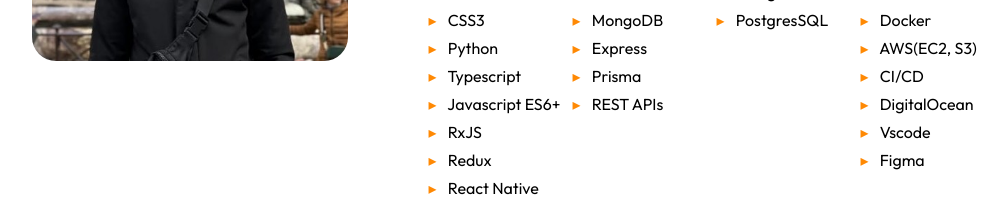
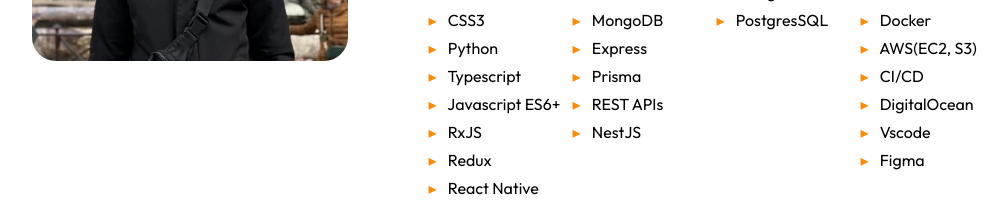
Before and after one commit to TheBernieA/portfolio.v1, a Next.js app: page / in a window 1280 px wide. Shown: the part 1240-1448 px from the top of the page, without its empty margins (122-1130 px from the left). Built offline with nearby package versions, Linux system fonts and the light colour scheme; a web font is replaced by a local one.

Commit message:
added nestjs and skills file

```diff
--- a/components/About.tsx
+++ b/components/About.tsx
@@ -1,4 +1,5 @@
-import { aboutMe, backend, database, frontend, tools } from "@/database";
+import { aboutMe } from "@/database";
+import { backend, database, frontend, tools } from "@/database/skills";
 import { assets } from "@/public/assets";
 import { motion } from "motion/react";
 import Image from "next/image";
--- a/components/WorkExperience.tsx
+++ b/components/WorkExperience.tsx
@@ -27,9 +27,9 @@
       <div className="flex flex-col md:flex-row text-white min-h-[35rem] md:p-10">
         <div className="w-full md:w-1/4 border-b md:border-b-0 md:border-r border-gray-700 pr-5">
           <ul className="flex md:flex-col overflow-x-auto">
-            {Object.keys(experiences).map((company) => (
+            {Object.keys(experiences).map((company, index) => (
               <li
-                key={company}
+                key={index}
                 className={`cursor-pointer py-2 px-3 rounded-md text-gray-900 whitespace-nowrap ${activeJob === company
                   ? "bg-orange-400 text-gray-900"
                   : "hover:bg-gray-700/50 hover:text-white"
--- a/database/index.ts
+++ b/database/index.ts
@@ -46,33 +46,3 @@
   { name: "github", url: "https://github.com/TheBernieA" },
   { name: "linkedin", url: "https://www.linkedin.com/in/theberniea/" },
 ];
-
-export const frontend = [
-  "HTML5",
-  "CSS3",
-  "Python",
-  "Typescript",
-  "Javascript ES6+",
-  "RxJS",
-  "Redux",
-  "React Native",
-  "Ngrx",
-  "Angular > 12",
-  "Reactjs",
-  "Nextjs",
-  "Tailwind",
-  "Bootstrap",
-  "Motion framer",
-  "Material Design",
-];
-export const backend = ["NodeJS", "MongoDB", "Express", "Prisma", "REST APIs"];
-export const database = ["MongoDB", "PostgresSQL"];
-export const tools = [
-  "Git/GitHub",
-  "Docker",
-  "AWS(EC2, s3)",
-  "CI/CD",
-  "DigitalOcean",
-  "vscode",
-  "figma",
-];
--- /dev/null
+++ b/database/skills.ts
@@ -0,0 +1,36 @@
+export const frontend = [
+  "HTML5",
+  "CSS3",
+  "Python",
+  "Typescript",
+  "Javascript ES6+",
+  "RxJS",
+  "Redux",
+  "React Native",
+  "Ngrx",
+  "Angular > 12",
+  "Reactjs",
+  "Nextjs",
+  "Tailwind",
+  "Bootstrap",
+  "Motion framer",
+  "Material Design",
+];
+export const backend = [
+  "NodeJS",
+  "MongoDB",
+  "Express",
+  "Prisma",
+  "REST APIs",
+  "NestJS",
+];
+export const database = ["MongoDB", "PostgresSQL"];
+export const tools = [
+  "Git/GitHub",
+  "Docker",
+  "AWS(EC2, s3)",
+  "CI/CD",
+  "DigitalOcean",
+  "vscode",
+  "figma",
+];
```
